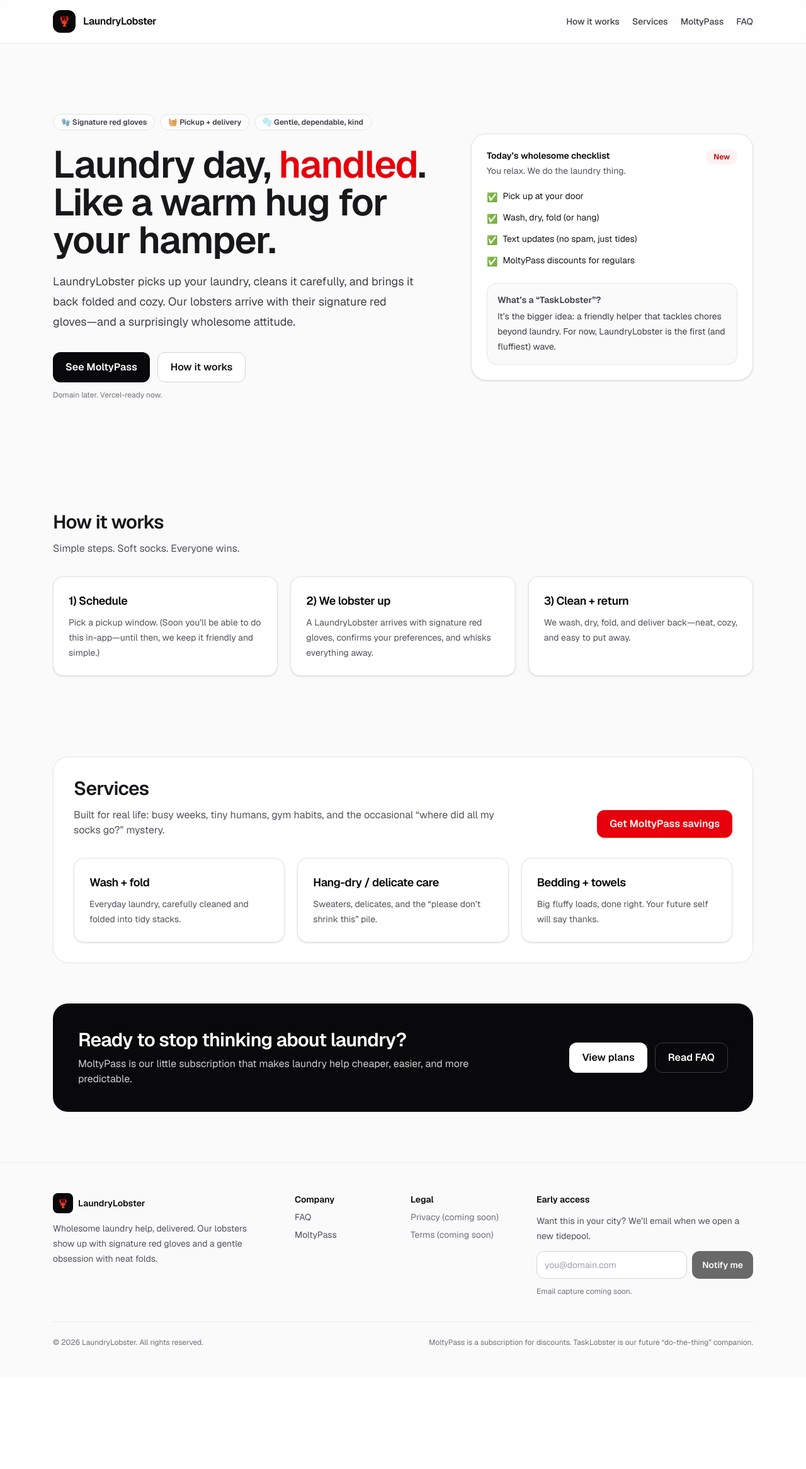
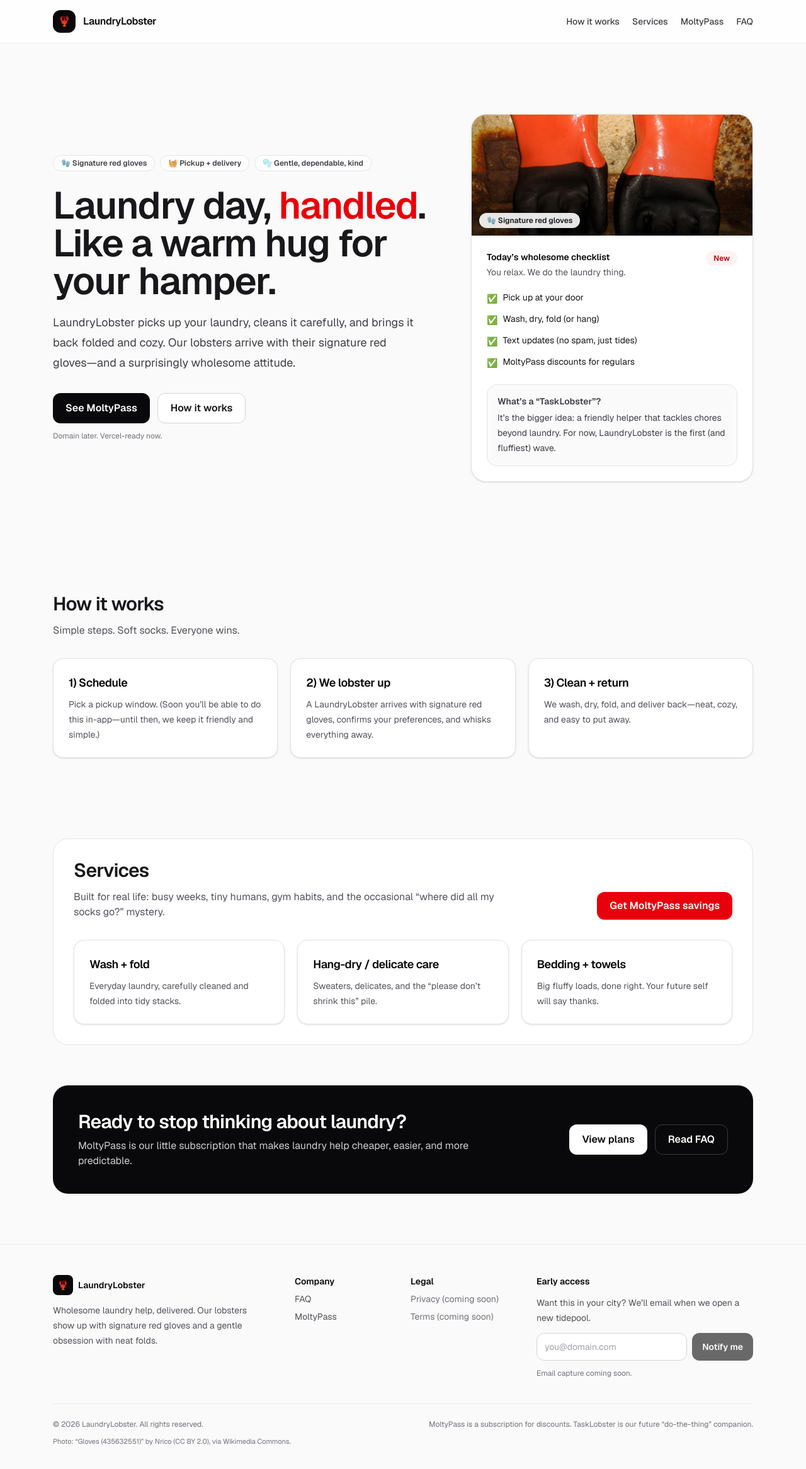
Before and after one commit to colygon/laundrylobster, a Next.js app: page / in a window 1280 px wide. Shown: the top 2332 px of the page at 63% size. Before the commit the page ends 2187 px from the top, so only its background shows below. Built offline with nearby package versions, Linux system fonts and the light colour scheme.

Commit message:
feat: add signature red gloves hero image

```diff
--- a/src/app/page.tsx
+++ b/src/app/page.tsx
@@ -1,3 +1,4 @@
+import Image from "next/image";
 import Link from "next/link";
 import { SiteFooter } from "@/components/SiteFooter";
 import { SiteNav } from "@/components/SiteNav";
@@ -81,7 +82,22 @@ export default function Home() {
               </div>
 
               <div className="w-full max-w-md">
-                <div className="rounded-3xl border border-zinc-200 bg-white p-6 shadow-sm dark:border-white/10 dark:bg-black">
+                <div className="overflow-hidden rounded-3xl border border-zinc-200 bg-white shadow-sm dark:border-white/10 dark:bg-black">
+                  <div className="relative h-48 w-full">
+                    <Image
+                      src="/images/red-gloves.jpg"
+                      alt="Signature red gloves"
+                      fill
+                      className="object-cover"
+                      priority
+                    />
+                    <div className="absolute inset-0 bg-gradient-to-t from-black/55 via-black/10 to-transparent" />
+                    <div className="absolute bottom-3 left-3 inline-flex items-center gap-2 rounded-full bg-white/90 px-3 py-1 text-xs font-semibold text-zinc-900 backdrop-blur dark:bg-black/60 dark:text-zinc-50">
+                      🧤 Signature red gloves
+                    </div>
+                  </div>
+
+                  <div className="p-6">
                     <div className="flex items-start justify-between gap-4">
                       <div>
                         <div className="text-sm font-semibold text-zinc-950 dark:text-zinc-50">
@@ -121,6 +137,7 @@ export default function Home() {
                         beyond laundry. For now, LaundryLobster is the first (and
                         fluffiest) wave.
                       </p>
+                    </div>
                   </div>
                 </div>
               </div>
--- a/src/components/SiteFooter.tsx
+++ b/src/components/SiteFooter.tsx
@@ -90,6 +90,10 @@ export function SiteFooter() {
             “do-the-thing” companion.
           </p>
         </div>
+
+        <p className="mt-3 text-[11px] text-zinc-500 dark:text-zinc-400">
+          Photo: “Gloves (435632551)” by Nrico (CC BY 2.0), via Wikimedia Commons.
+        </p>
       </div>
     </footer>
   );
```
Also changed, not shown: public/images/red-gloves.jpg (added). Lines whose indentation alone changed are shown as unchanged.
